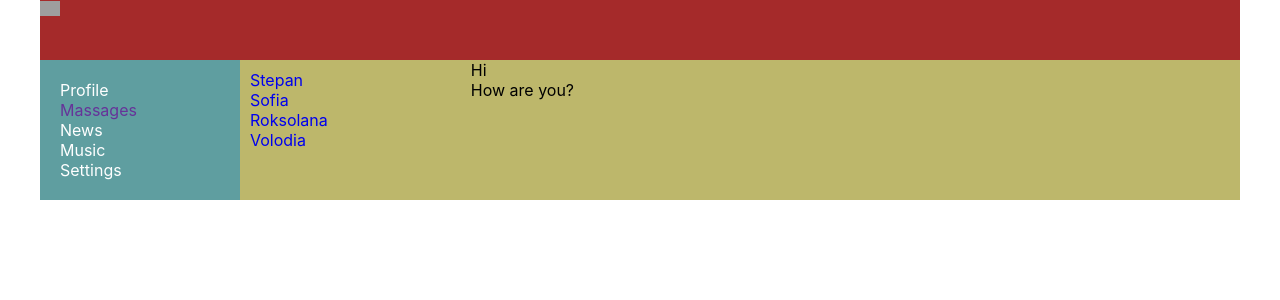
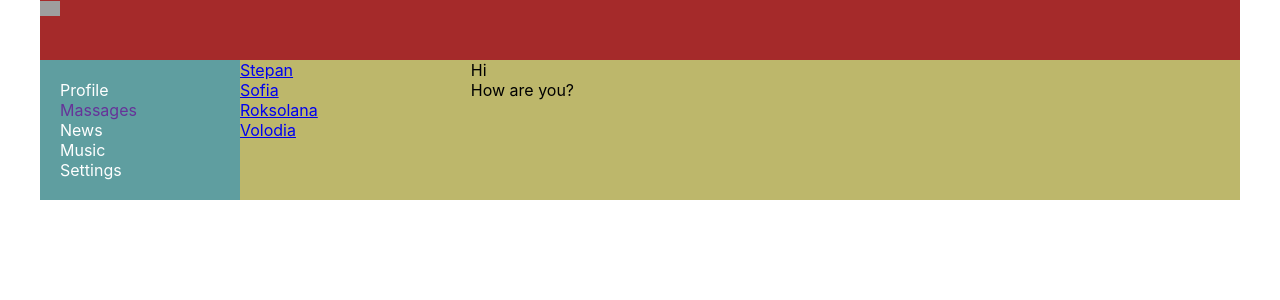
Before and after one commit to antoniakstepan/proba, a React (Create React App) app: page /dialogs in a window 1280 px wide. Shown: the top 300 px of the page. Built offline with nearby package versions, Linux system fonts and the light colour scheme; grey boxes are pictures that could not be loaded.

Commit message:
Srtucture project UI BLL

```diff
--- a/src/Components/Dialogs/Dialogs.jsx
+++ b/src/Components/Dialogs/Dialogs.jsx
@@ -1,23 +1,12 @@
 import React from 'react';
 import classes from './Dialogs.module.css';
 import { NavLink } from 'react-router-dom';
+import DialogsItems from './DialogsItem/DialogsItem';
+import Message from './Message/Message';
 
 
-const DialogsItems = (props) => {
-    return (
-        <div className={classes.item + ' ' + classes.active}>
-            <NavLink to={"/dialogs/" + props.id}> {props.name}</NavLink>
-        </div>
-    );
 
 
-}
-
-const Message = (props) => {
-    return (
-        <div className={classes.message}>{props.message}</div>
-    );
-}
 
 
 const Dialogs = (props) => {
--- a/src/Components/Dialogs/Dialogs.module.css
+++ b/src/Components/Dialogs/Dialogs.module.css
@@ -2,15 +2,11 @@
   display: grid;
   grid-template-columns: 3fr  10fr;
 }
-.dialogsItems{
- padding: 10px;
-}
+
 /* .item{
 
 } */
-.dialogsItems .active{
-    color: sandybrown;
-}
+
 /* .messages{
 padding: 10px;
 }
--- /dev/null
+++ b/src/Components/Dialogs/DialogsItem/DialogsItem.jsx
@@ -0,0 +1,20 @@
+import React from 'react';
+import { NavLink } from 'react-router-dom';
+
+import classes from './DialogsItem.module.css'
+
+
+const DialogsItems = (props) => {
+    let path = "/dialogs/"
+    return (
+        <div className={classes.item + ' ' + classes.active}>
+
+            <NavLink to={path + props.id}> {props.name}</NavLink>
+        </div>
+    );
+
+
+}
+
+
+export default DialogsItems;
--- /dev/null
+++ b/src/Components/Dialogs/DialogsItem/DialogsItem.module.css
@@ -0,0 +1,6 @@
+.dialogsItems{
+    padding: 10px;
+   }
+   .dialogsItems .active{
+    color: sandybrown;
+}
--- /dev/null
+++ b/src/Components/Dialogs/Message/Message.jsx
@@ -0,0 +1,12 @@
+import React from 'react';
+import classes from './Message.module.css'
+
+
+
+const Message = (props) => {
+    return (
+        <div className={classes.message}>{props.message}</div>
+    );
+}
+
+export default Message;
```
Also changed, not shown: src/Components/Dialogs/Message/Message.module.css (added).
